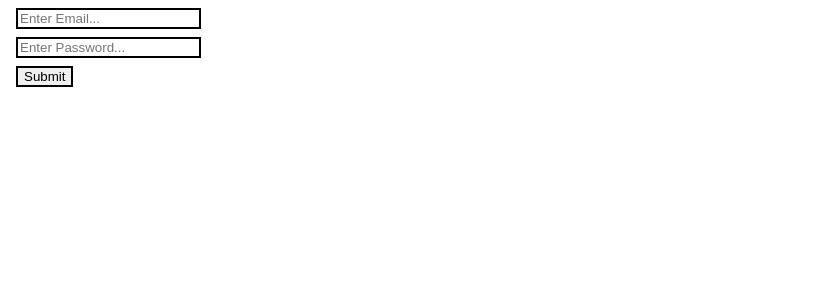
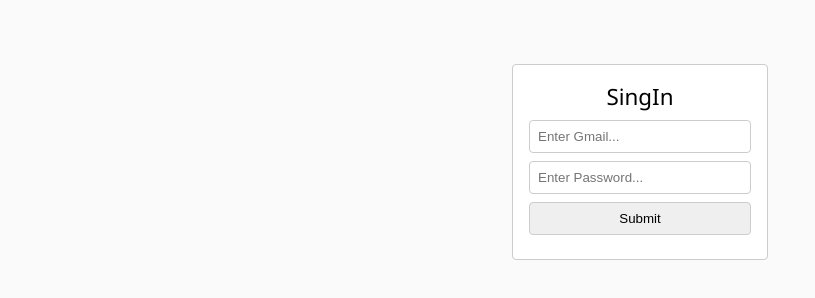
Before and after one commit to danialnoaein/reduxbootcampquestion, a plain HTML site: page index.html in a window 1280 px wide. Shown: the whole page, without its empty margins (0-815 px from the left). Drawn offline with Linux system fonts and the light colour scheme.

Commit message:
add some styles for form

```diff
--- a/index.html
+++ b/index.html
@@ -9,11 +9,14 @@
 </head>
 <body>
 
-    <form>
-        <input type="text" id="email" placeholder="Enter Email..." />
-        <input type="password" id="password" placeholder="Enter Password..." />
-        <input type="submit" />
-    </form>
+    <div class="container">
+        <div class="form_title">SingIn</div>
+        <form>
+            <input type="text" id="email" placeholder="Enter Gmail..." />
+            <input type="password" id="password" placeholder="Enter Password..." />
+            <input type="submit" />
+        </form>
+    </div>
 
     <script src="scripts.js"></script>
 
--- a/styles.css
+++ b/styles.css
@@ -1,13 +1,45 @@
+/* ===== Normalize ===== */
+*,
+*::before,
+*::after {
+  box-sizing: border-box;
+}
+
+body {
+  font-family: "Segoe UI", Tahoma, Geneva, Verdana, sans-serif;
+  background-color: #fafafa;
+}
+
+/* ===== Styles ===== */
+.container {
+  width: 256px;
+  margin: 64px auto;
+  border: 1px solid #ccc;
+  padding: 16px;
+  background-color: #ffffff;
+  border-radius: 4px;
+}
+.form_title {
+  text-align: center;
+  font-size: 1.4em;
+}
 input {
   outline: 0;
-  border: 2px solid;
+  border: 1px solid #ccc;
   display: block;
-  margin: 8px;
+  margin: 8px 0;
+  width: 100%;
+  padding: 8px;
+  border-radius: 4px;
+}
+input[type="submit"] {
+  padding: 8px;
 }
 .error_block {
-  border: 1px solid red;
+  border: 1px solid #d32f2f;
+  background-color: #ffcdd2;
+  color: #d32f2f;
+  padding: 4px;
+  margin: 4px 0;
   border-radius: 4px;
-  background-color: gray;
-  padding: 4px;
-  margin: 4px;
 }
```
